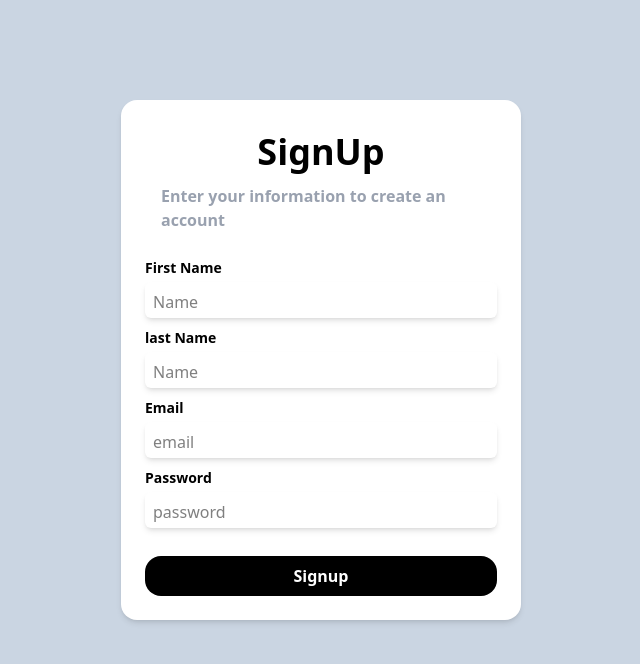
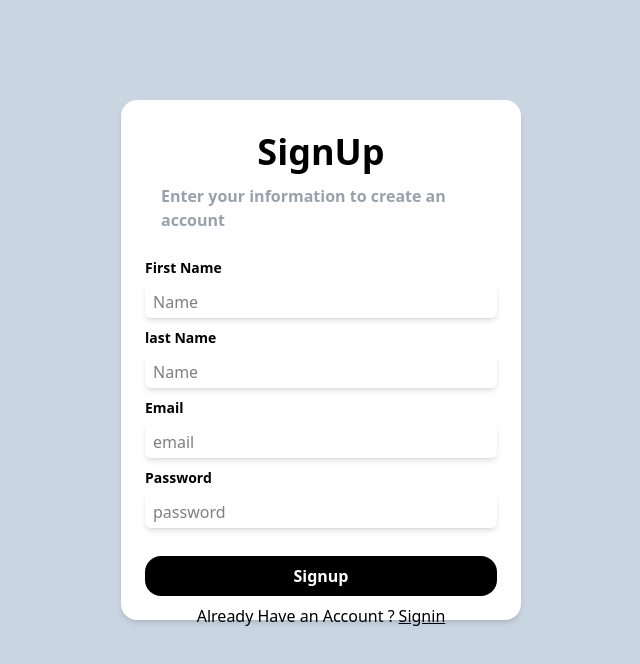
Before and after one commit to sanemi07/90-daysmern-devops, a React app in the folder week8/paymentapp/frontend/: page /signup in a window 1280 px wide. Shown: the top 664 px of the page, without its empty margins (319-959 px from the left). Built offline with nearby package versions, Linux system fonts and the light colour scheme; the HTML template or start-up script is replaced by a standard one.

Commit message:
fix(frontend): render BottomWarning link correctly and fix signin route typo

```diff
--- a/week8/paymentapp/frontend/src/components/BottomWarning.jsx
+++ b/week8/paymentapp/frontend/src/components/BottomWarning.jsx
@@ -1,9 +1,11 @@
 import React from 'react'
+import { Link } from 'react-router-dom'
 
-const BottomWarning = () => {
+const BottomWarning = ({label,text,to}) => {
   return (
-    <div>
-
+    <div className='flex justify-center p-2 '>
+      <div className='text-md'>{label}</div>
+      <Link className='underline cursor-pointer text-md  pl-1' to={to}>{text}</Link>
     </div>
   )
 }
--- a/week8/paymentapp/frontend/src/pages/SignUp.jsx
+++ b/week8/paymentapp/frontend/src/pages/SignUp.jsx
@@ -3,6 +3,7 @@ import Heading from '../components/Heading'
 import SubHeading from '../components/SubHeading'
 import InputBox from '../components/InputBox'
 import Button from '../components/Button'
+import BottomWarning from '../components/BottomWarning'
 
 const SignUp = () => {
   return (
@@ -19,6 +20,8 @@ const SignUp = () => {
 
 
          </div>
+         <BottomWarning label={"Already Have an Account ?"} text={"Signin"} to={"/singin"}/>
+
 
 
       </div>
```
